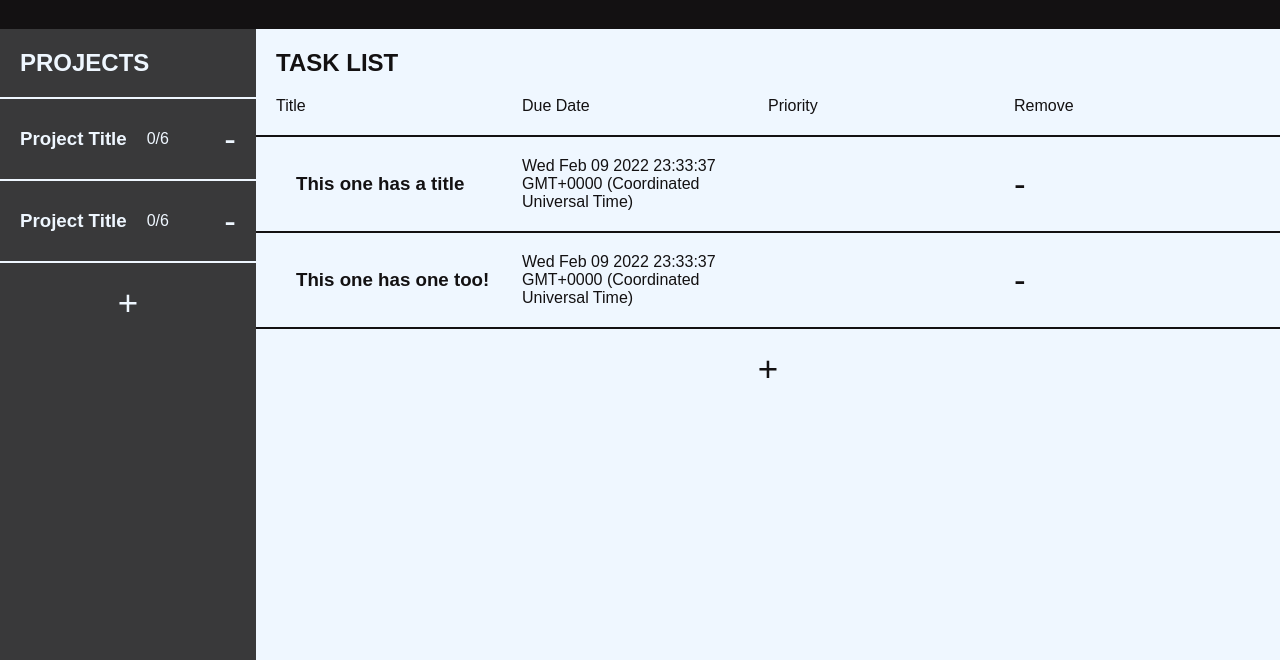
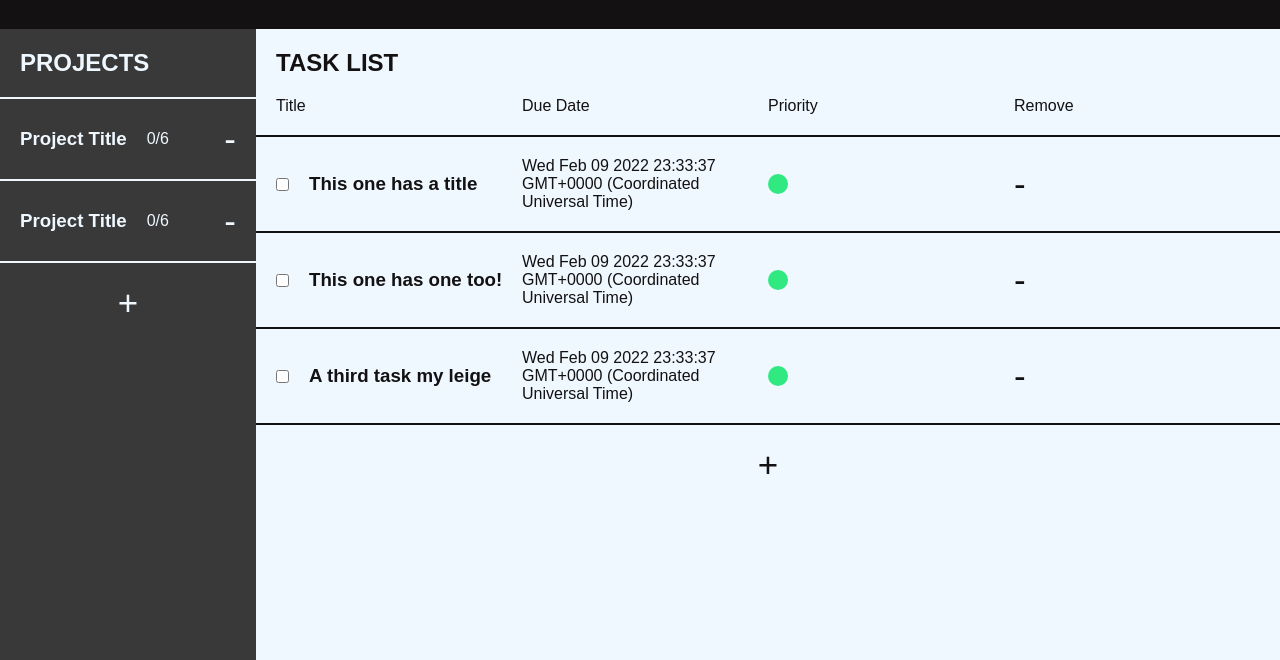
Before and after one commit to aagraston/todo-list, a website built with webpack: page src/template.html in a window 1280 px wide. Shown: the part 140-800 px from the top of the page. Built offline with nearby package versions, Linux system fonts and the light colour scheme; a web font is replaced by a local one.

Commit message:
task looking better, running off data from elements

```diff
--- a/src/index.js
+++ b/src/index.js
@@ -8,6 +8,7 @@ const htmlUpdater = HTMLUpdater();
 testProj.createProject('initial project');
 testProj.getCurrentFocus().createNewTask('This one has a title');
 testProj.getCurrentFocus().createNewTask('This one has one too!');
+testProj.getCurrentFocus().createNewTask('A third task my leige');
 
 htmlUpdater.clearTaskList();
 htmlUpdater.updateTaskList(testProj.getCurrentFocus().getTasks());
--- a/src/js/htmlTaskUpdater.js
+++ b/src/js/htmlTaskUpdater.js
@@ -15,8 +15,11 @@ const HtmlTaskUpdater = () => {
       detailsDiv.classList.add('task-details');
 
       //checkbox
-      let checkbox = document.createElement('checkbox');
-      checkbox.setAttribute('type', 'checkbox');
+      let checkbox = document.createElement('input');
+      checkbox.type = 'checkbox';
+      checkbox.id = '';
+      checkbox.name = '';
+      checkbox.value = '';
 
       //title
       let title = document.createElement('h3');
@@ -31,14 +34,15 @@ const HtmlTaskUpdater = () => {
       date.innerText = element.getDueDate().toString();
 
       //svg
-      let svg = document.createElement('svg');
-      svg.setAttribute('height', '20');
-      svg.setAttribute('width', '20');
+      let svg = document.createElementNS("http://www.w3.org/2000/svg", "svg");
+      svg.setAttribute('height', 20);
+      svg.setAttribute('width', 20);
 
-      let circle = document.createElement('circle');
-      circle.setAttribute('cx', '10');
-      circle.setAttribute('cy', '10');
-      circle.setAttribute('r', '10');
+      let circle = document.createElementNS("http://www.w3.org/2000/svg", "circle");
+
+      circle.setAttribute('cx', 10);
+      circle.setAttribute('cy', 10);
+      circle.setAttribute('r', 10);
       circle.setAttribute('fill', element.getPriorityColor());
 
       svg.appendChild(circle);
```
Also changed, not shown: src/template.html (+1 -1 lines), dist/index.html, dist/main.bundle.js.
